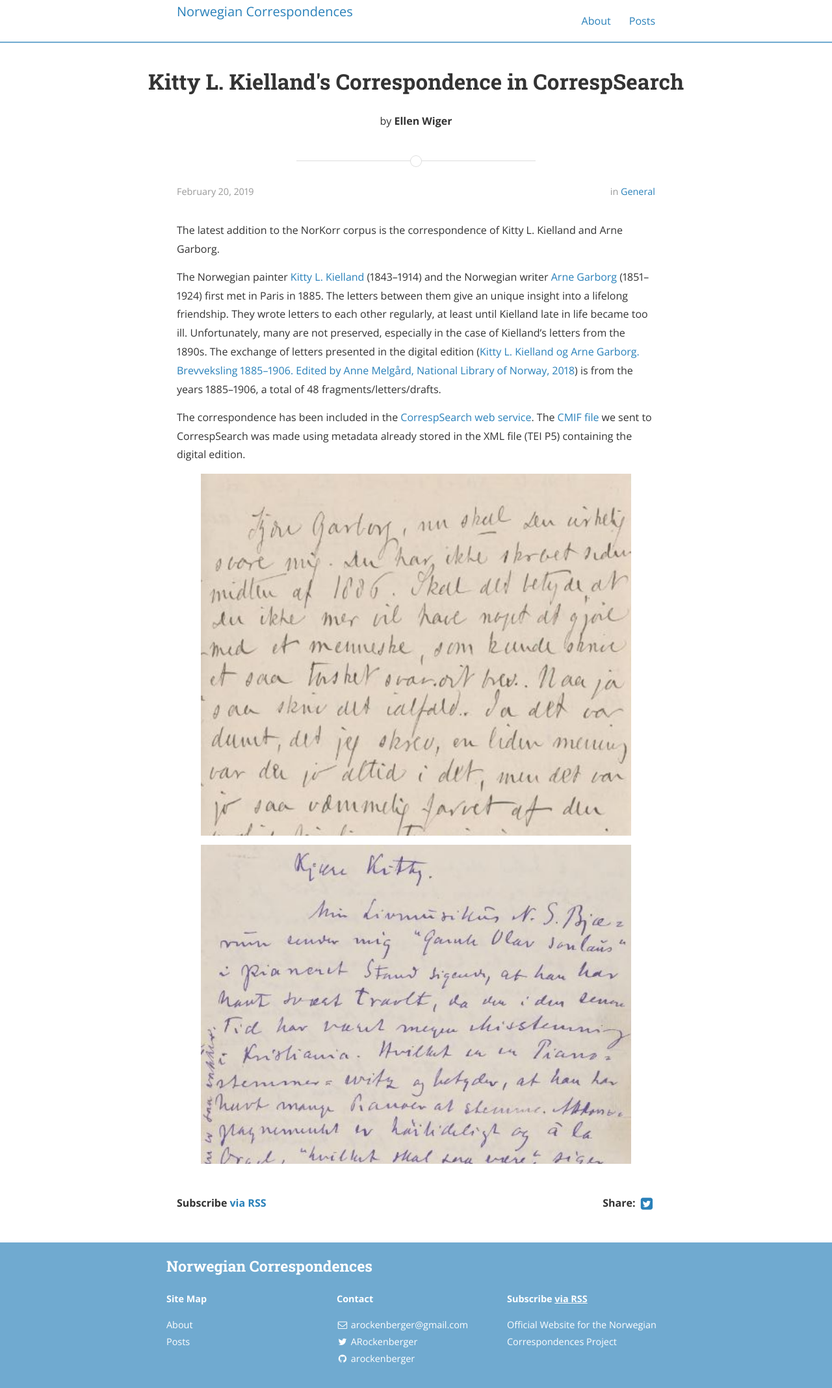
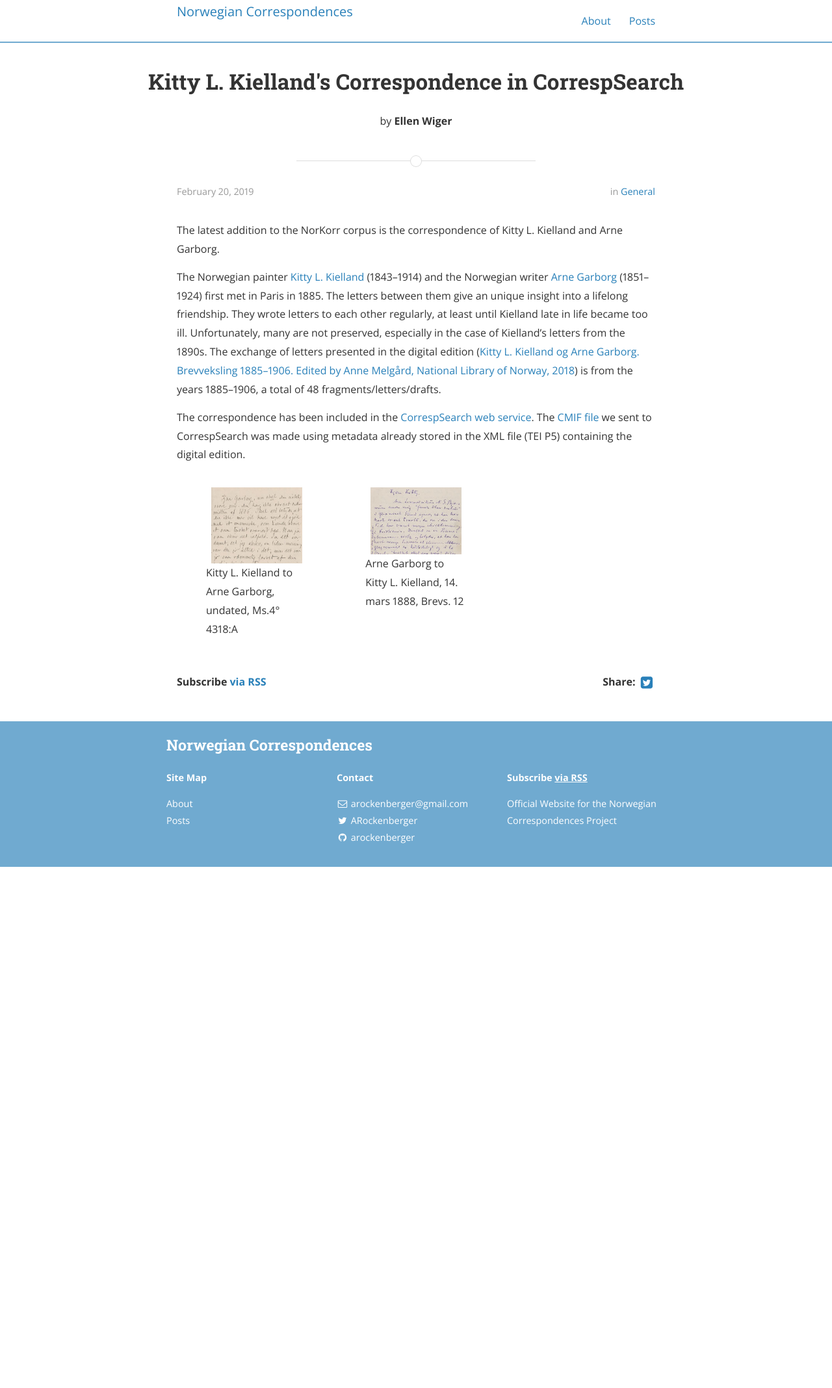
Before and after one commit to arockenberger/NorKorr, a Jekyll site: the page built from _posts/2019-02-18-project.markdown, in a window 1280 px wide. Shown: the whole page at 65% size. Built offline with Jekyll 4.4.1, drawn with Linux system fonts in a browser that asks for light colours; nearby versions of some CDN libraries; after the commit the page ends 1334 px from its top, so only the background shows below that.

Commit message:
Test images in row

```diff
--- a/_posts/2019-02-18-project.markdown
+++ b/_posts/2019-02-18-project.markdown
@@ -13,6 +13,17 @@ Brevveksling 1885–1906. Edited by Anne Melgård, National Library of Norway, 2
 
 The correspondence has been included in the [CorrespSearch web service](https://correspsearch.net/). The [CMIF file](https://www.bokselskap.no/NorKorr/NBkilder_LettersALK-AG_1885-1906_CMIF.xml) we sent to CorrespSearch was made using metadata already stored in the XML file (TEI P5) containing the digital edition.
 
-<img src="/NorKorr/assets/skriftKLK.jpg" title="Kitty L. Kielland to Arne Garborg, undated, Ms.4° 4318:A">
-
-<img src="/NorKorr/assets/skriftAG.jpg" title="Arne Garborg to Kitty L. Kielland, 14. mars 1888, Brevs. 12">
+<div class="row">
+  <div class="column">
+   <figure>
+    <img src="/NorKorr/assets/skriftKLK.jpg" title="Kitty L. Kielland to Arne Garborg, undated, Ms.4° 4318:A">
+    <figcaption>Kitty L. Kielland to Arne Garborg, undated, Ms.4° 4318:A</figcaption>
+   </figure>
+  </div>
+  <div class="column">
+   <figure>
+    <img src="/NorKorr/assets/skriftAG.jpg" title="Arne Garborg to Kitty L. Kielland, 14. mars 1888, Brevs. 12">
+    <figcaption>Arne Garborg to Kitty L. Kielland, 14. mars 1888, Brevs. 12</figcaption>
+   </figure>
+  </div>
+</div>
--- a/_sass/_layout.scss
+++ b/_sass/_layout.scss
@@ -429,3 +429,17 @@ pre code.hljs {
 		}
 	}
 }
+/* Added CSS info for images in row, taken from W3 School
+/* Three image containers (use 25% for four, and 50% for two, etc) */
+.column {
+  float: left;
+  width: 33.33%;
+  padding: 5px;
+}
+
+/* Clear floats after image containers */
+.row::after {
+  content: "";
+  clear: both;
+  display: table;
+}
```
